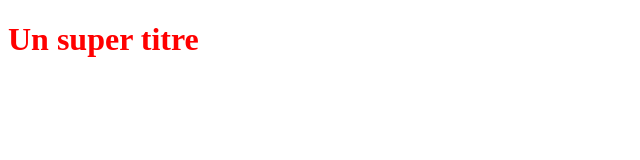
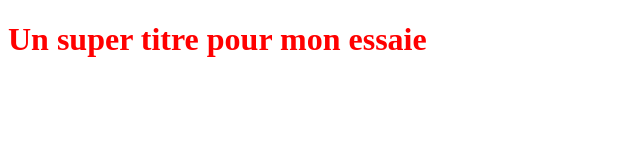
Before and after one commit to damazingkirby/OpenClassroomsProject, a plain HTML site: page index.html in a window 1280 px wide. Shown: the whole page, without its empty margins (0-640 px from the left). Drawn offline with Linux system fonts and the light colour scheme.

Commit message:
Update index.html

```diff
--- a/index.html
+++ b/index.html
@@ -5,6 +5,6 @@
     <link rel="stylesheet" type="text/css" href="styles.css">
 </head>
 <body>
-    <h1>Un super titre</h1>
+    <h1>Un super titre pour mon essaie</h1>
 </body>
 </html>
```
